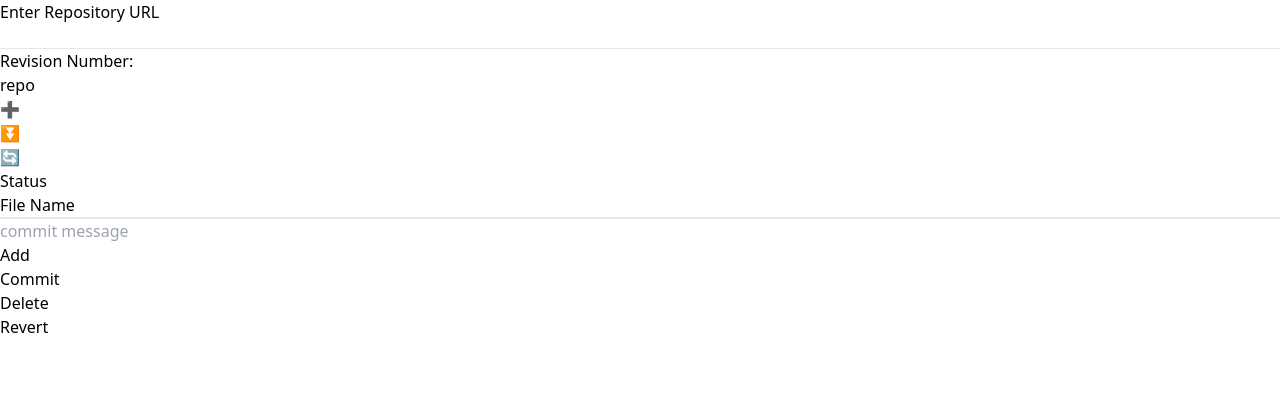
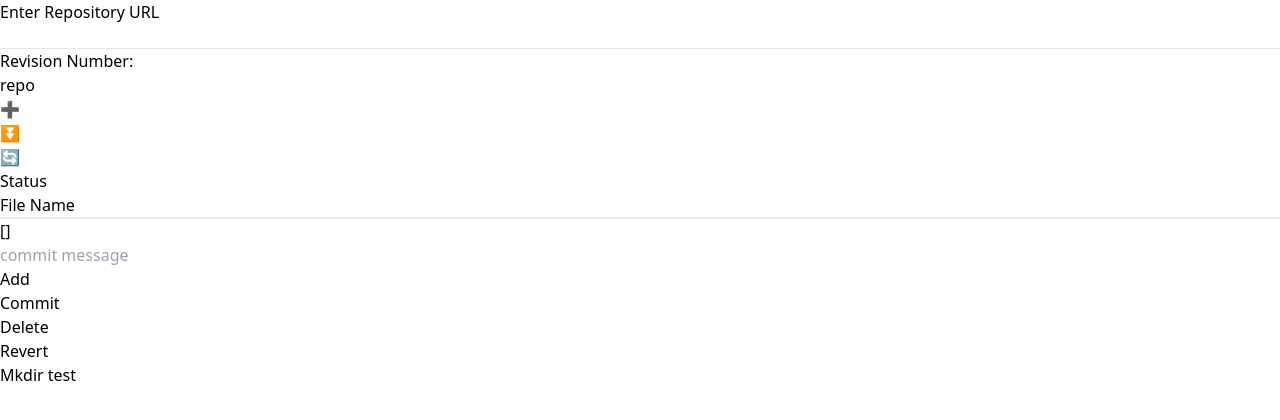
Before and after one commit to HareSVN/Hare-SVN, a Vue app in the folder HareSVN/: page / in a window 1280 px wide. Shown: the top 420 px of the page. Built offline with nearby package versions, Linux system fonts and the light colour scheme.

Commit message:
fixing selected bug

```diff
--- a/HareSVN/src/components/MainScreen.vue
+++ b/HareSVN/src/components/MainScreen.vue
@@ -31,6 +31,7 @@ function setItemCSS(item:string){
 }
 function updateFiles(){
     console.log("UPDATING FILES")
+    selected.value = []
     emit('updateFiles')
 }
 </script>
@@ -60,6 +61,7 @@ function updateFiles(){
                 <hr class="border-1">
             </li>
         </ul>
+        {{ selected }}
         <div class="w-full h-[10%]">
             <SubmitBar :selected="selected" :repo="props.repo" @update-files="updateFiles"></SubmitBar>
         </div>
--- /dev/null
+++ b/HareSVN/src/components/PopUpDir.vue
@@ -0,0 +1,35 @@
+<script setup lang="ts">
+import { invoke } from '@tauri-apps/api/tauri'
+const popup = defineModel('popup')
+const dir = defineModel('dir')
+const props = defineProps(['repo'])
+const emit =defineEmits(['updateFiles'])
+async function submitDir(e:any){
+    e.preventDefault()
+    popup.value = false
+    await invoke("makedir", {newrepo: dir.value, name: props.repo})
+    emit('updateFiles')
+}
+
+</script>
+
+<template>
+    <div class="relative z-10">
+        <div class="fixed inset-0 bg-gray-500 bg-opacity-75 transition-opacity"></div>
+        <div class="fixed inset-0 z-10 w-screen overflow-y-auto">
+            <div class="flex min-h-full items-center justify-center p-4 text-center">
+                <form v-on:submit="submitDir">
+                    <div class="flex text-center bg-gray-200">
+                        <label for="repo" class="block font-bold text-sm text-center">Enter Directory Name</label>
+                        <div class="flex mt-1 my-2 px-2 justify-center">
+                            <input id="repo" name="repo" type="text" v-model="dir" required class="block w-full bg-gray-100 rounded-md pl-1 m-1 shadow-md">
+                        </div>
+                    </div>
+                </form>
+            </div>
+        </div>
+
+    </div>
+
+
+</template>
--- a/HareSVN/src/components/SubmitBar.vue
+++ b/HareSVN/src/components/SubmitBar.vue
@@ -1,10 +1,13 @@
 <script setup lang="ts">
     import { ref } from 'vue';
     import { invoke } from '@tauri-apps/api/tauri'
+    import PopUpDir from "./PopUpDir.vue"
+
     const props = defineProps(['selected', 'repo'])
     const emit =defineEmits(['updateFiles'])
     const msg = ref<string>("")
-
+    const popup = ref(false)
+    const dir = ref("test")
     async function svnAdd() {
         await invoke("add", {filelist: props.selected, name: props.repo})
         emit('updateFiles')
@@ -22,10 +25,17 @@
         await invoke("revert", {filelist: props.selected, name: props.repo})
         emit('updateFiles')
     }
+    function changePopup(){
+        popup.value = !popup.value
+    }
+    function updateFiles(){
+    console.log("UPDATING FILES")
+    emit('updateFiles')
+}
 </script>
 
 <template>
-    <div class="grid grid-cols-5 h-full w-full bg-gray-200">
+    <div class="grid grid-cols-6 h-full w-full bg-gray-200">
         <div class="grid grid-cols-1 justify-items-stretch h-full w-full">
             <input id="repo" name="repo" v-model = "msg" type="text" placeholder="commit message" required class="block w-full bg-gray-100 rounded-md my-4 px-1 ring-1 ring-gray-400 shadow-md {{ if active == item ? 'text-blue-100' :'text-red-400'}}"></input>
         </div>
@@ -53,5 +63,13 @@
                 class="py-2.5 px-5 m-3 text-sm font-medium text-gray-900 focus:outline-none bg-white rounded-lg border border-gray-200 hover:bg-gray-100 hover:text-blue-700 focus:z-10 focus:ring-4 focus:ring-gray-100 dark:focus:ring-gray-700 dark:bg-gray-800 dark:text-gray-400 dark:border-gray-600 dark:hover:text-white dark:hover:bg-gray-700"
             >Revert</button>
         </div>
+        <div class="grid grid-cols-1 justify-items-stretch h-full w-full">
+            <button
+                @click="changePopup"
+                class="py-2.5 px-5 m-3 text-sm font-medium text-gray-900 focus:outline-none bg-white rounded-lg border border-gray-200 hover:bg-gray-100 hover:text-blue-700 focus:z-10 focus:ring-4 focus:ring-gray-100 dark:focus:ring-gray-700 dark:bg-gray-800 dark:text-gray-400 dark:border-gray-600 dark:hover:text-white dark:hover:bg-gray-700"
+            >Mkdir</button>
+            {{ dir }}
+        </div>
+        <PopUpDir v-if="popup" v-model:popup="popup" v-model:dir="dir" :repo="props.repo" @update-files="updateFiles"></PopUpDir>
     </div>
 </template>
```
Also changed, not shown: 1 other file (tests, documents, lock files or other folders).
